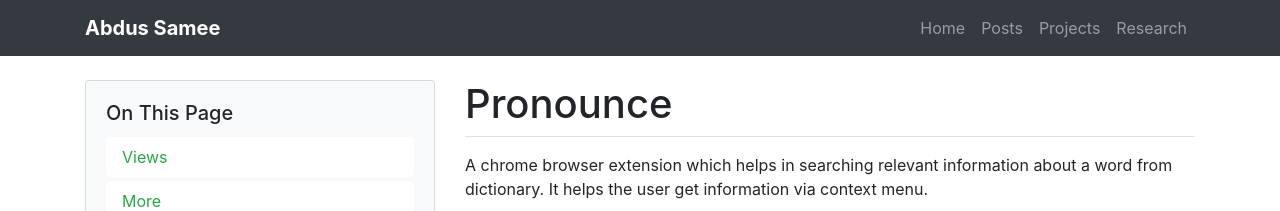
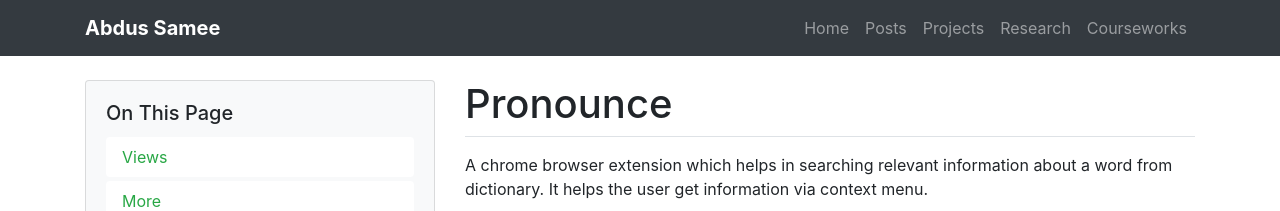
Before and after one commit to Abdus-Samee/portfolio, a Jekyll site: the page built from _projects/pronounce.md, in a window 1280 px wide. Shown: the top 211 px of the page. Built offline with Jekyll 4.4.1, drawn with Linux system fonts in a browser that asks for light colours.

Commit message:
Add: courseworks link

```diff
--- a/_data/nav.yml
+++ b/_data/nav.yml
@@ -9,3 +9,6 @@
 
 - title: Research
   href: list/research.html
+
+- title: Courseworks
+  href: list/courseworks
```
